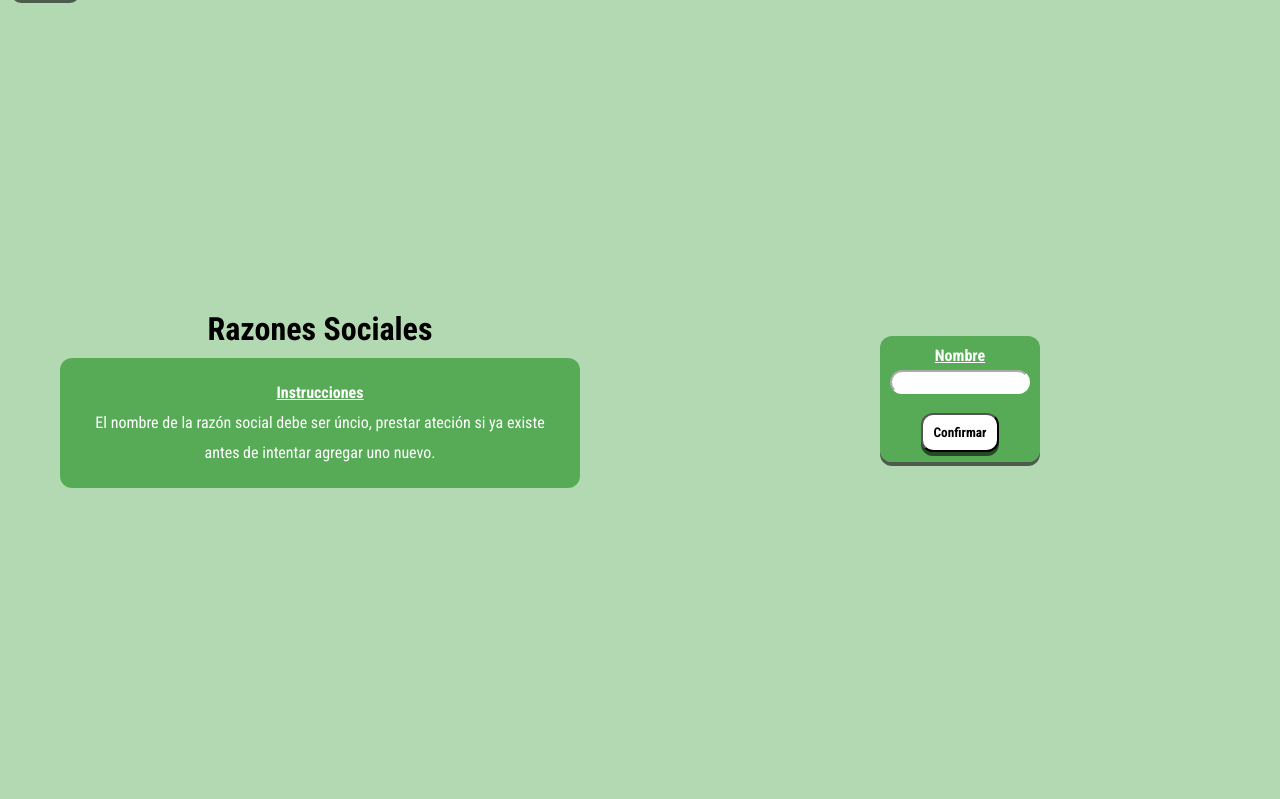
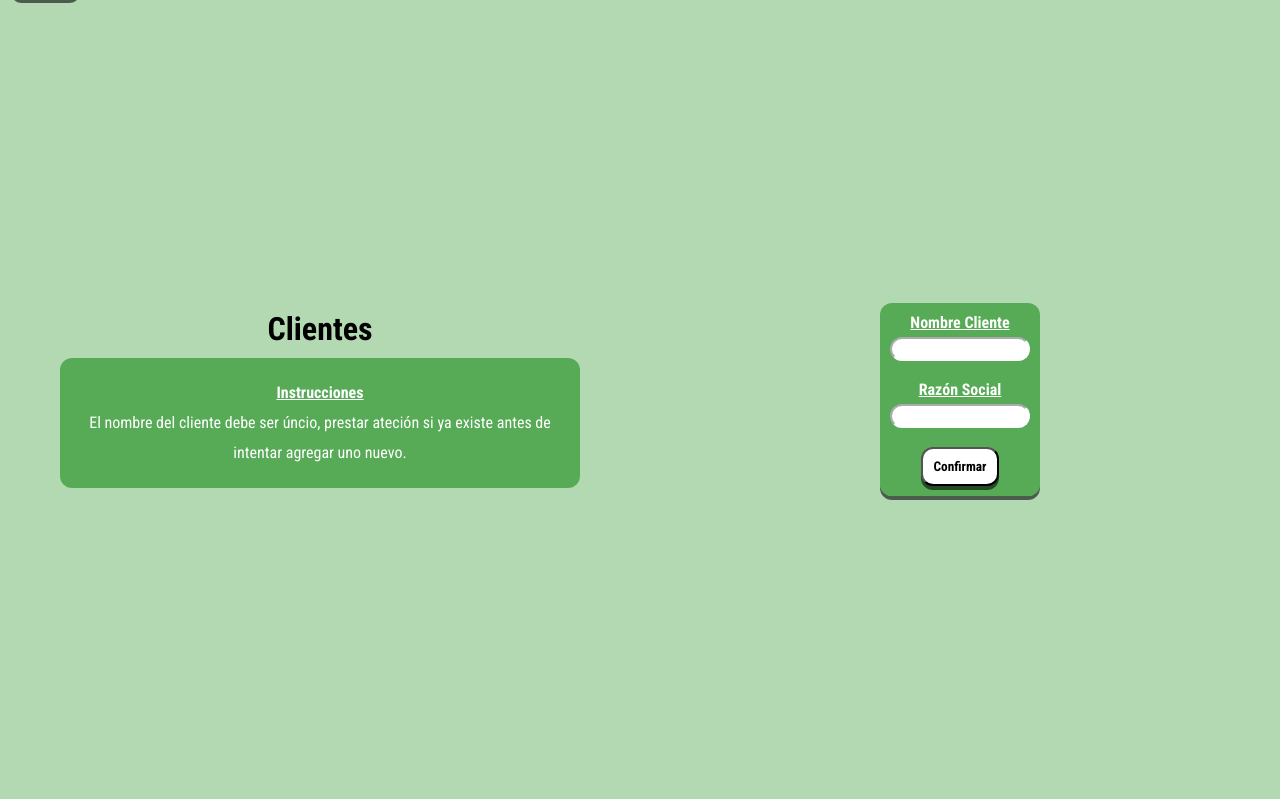
Before and after one commit to moras98/web_adapta_apps, a Django app: page /experiencia/razones-sociales/agregar in a window 1280 px wide. Shown: the part 134-933 px from the top of the page. Run offline with Django 4.2, Linux system fonts and the light colour scheme; a user stored in the database is signed in.

Commit message:
pocos cambios nomenclaturas

```diff
--- a/servicios_adapta/servicios_adapta_app/templates/servicios_adapta_app/experiencia_form.html
+++ b/servicios_adapta/servicios_adapta_app/templates/servicios_adapta_app/experiencia_form.html
@@ -17,7 +17,8 @@
                     Si la experiencia todavía se encuentra en curso, la fecha fin debe ser 00/0000, en caso contrario ingrese una fecha válida.<br>
                     En descripción se ingresa un breve texto que explique cuáles fueron los servicios provistos.<br>
                     Tanto en el campo Ficha, como en el campo Atestado se debe ingresar el URL de dropbox del archivo, si es que existe.<br>
-                    Razón Social permite filtrar los distintos nombres de los proyectos, pero no es necesario seleccionar una ya que esta información ya está contenida en el "proyecto".<br>
+                    Razón Social permite filtrar los distintos nombres de los proyectos, pero no es necesario seleccionar una ya que esta información ya está contenida en el "emprendimiento".<br>
+                    (falta modificar "Razón Social")
                 </p>
             </div>
         </div>
@@ -72,7 +73,7 @@
                         <option value="{{ razon.id }}">{{ razon.nombre }}</option>
                     {% endfor %}
                 </select>
-                <label for="proyecto" class="title">Proyecto</label>
+                <label for="proyecto" class="title">Emprendimiento</label>
                 <select name="proyecto" id="proyecto-filter" required>
                     {% for proyecto in proyectos %}
                     <option value="{{ proyecto.id }}">{{ proyecto.nombre }}</option>
--- a/servicios_adapta/servicios_adapta_app/templates/servicios_adapta_app/experiencia_proyectos_form.html
+++ b/servicios_adapta/servicios_adapta_app/templates/servicios_adapta_app/experiencia_proyectos_form.html
@@ -9,12 +9,13 @@
     </div>
     <div class="container">
         <div class="left">
-            <h1>Proyectos</h1>
+            <h1>Emprendimientos</h1>
             <div class="info">
                 <label class="title">Instrucciones</label>
                 <p>
                     El nombre del "proyecto" debe ser único, prestar atención si ya existe el proyecto a agregar en la tabla previamente.<br>
                     En caso contarario, completar todos los campos de los cuales se tenga información y guardar el "proyecto".
+                    (falta modificar "Razón Social")
                 </p>
             </div>
         </div>
--- a/servicios_adapta/servicios_adapta_app/templates/servicios_adapta_app/experiencia_razones_form.html
+++ b/servicios_adapta/servicios_adapta_app/templates/servicios_adapta_app/experiencia_razones_form.html
@@ -9,18 +9,23 @@
     </div>
     <div class="container">
         <div class="left">
-            <h1>Razones Sociales</h1>
+            <h1>Clientes</h1>
             <div class="info">
                 <label class="title">Instrucciones</label>
                 <p>
-                    El nombre de la razón social debe ser úncio, prestar ateción si ya existe antes de intentar agregar uno nuevo.
+                    El nombre del cliente debe ser úncio, prestar ateción si ya existe antes de intentar agregar uno nuevo.
                 </p>
             </div>
         </div>
         <div class="right">
             <form method="POST">
                 {% csrf_token %}
-                <label for="nombre-razon" class="title">Nombre</label>
+                <label for="nombre-cliente" class="title">Nombre Cliente</label>
+                <br>
+                <input type="text" name="nombre-cliente" required>
+                <br>
+                <br>
+                <label for="nombre-razon" class="title">Razón Social</label>
                 <br>
                 <input type="text" name="nombre-razon" required>
                 <br>
```
Also changed, not shown: servicios_adapta/db.sqlite3.
